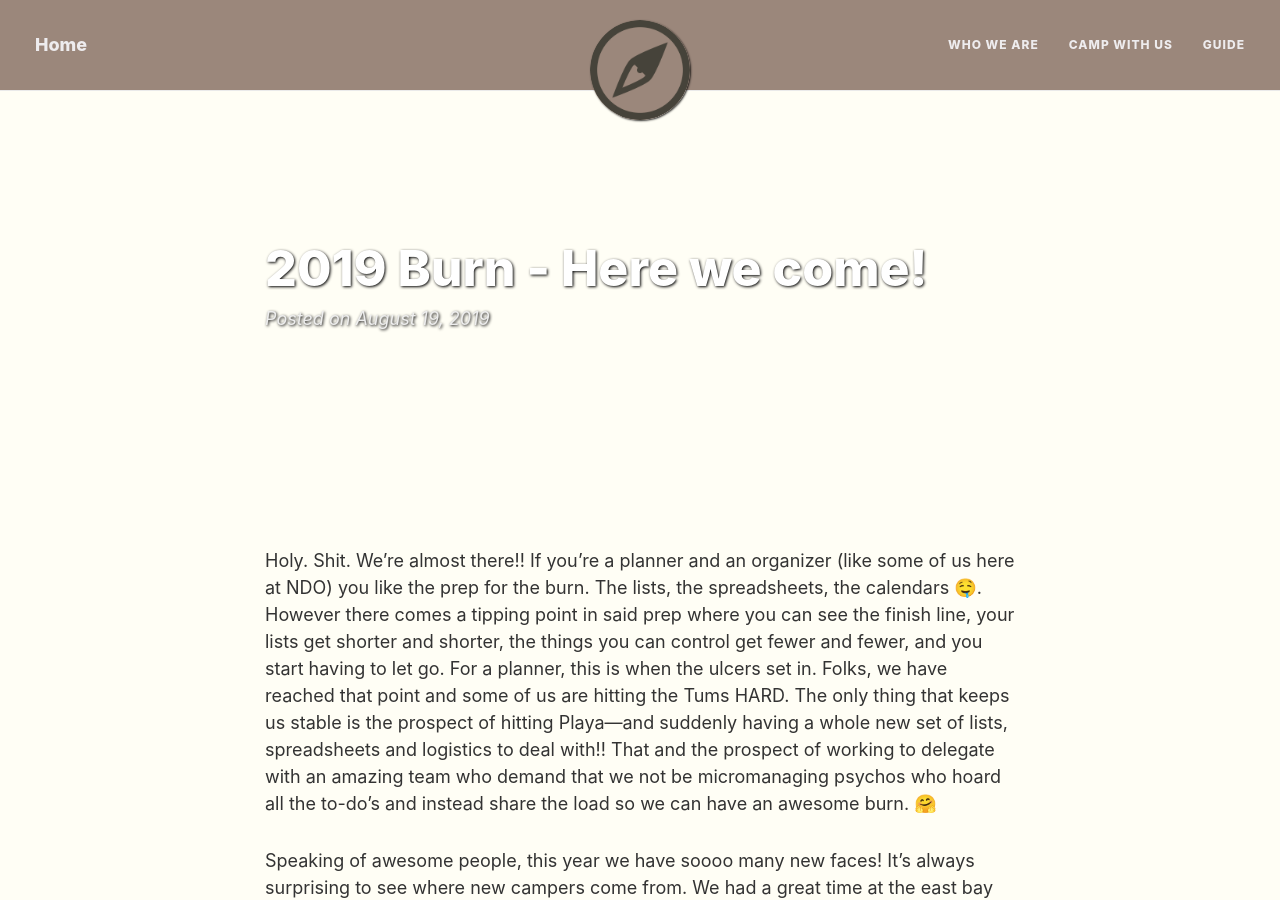
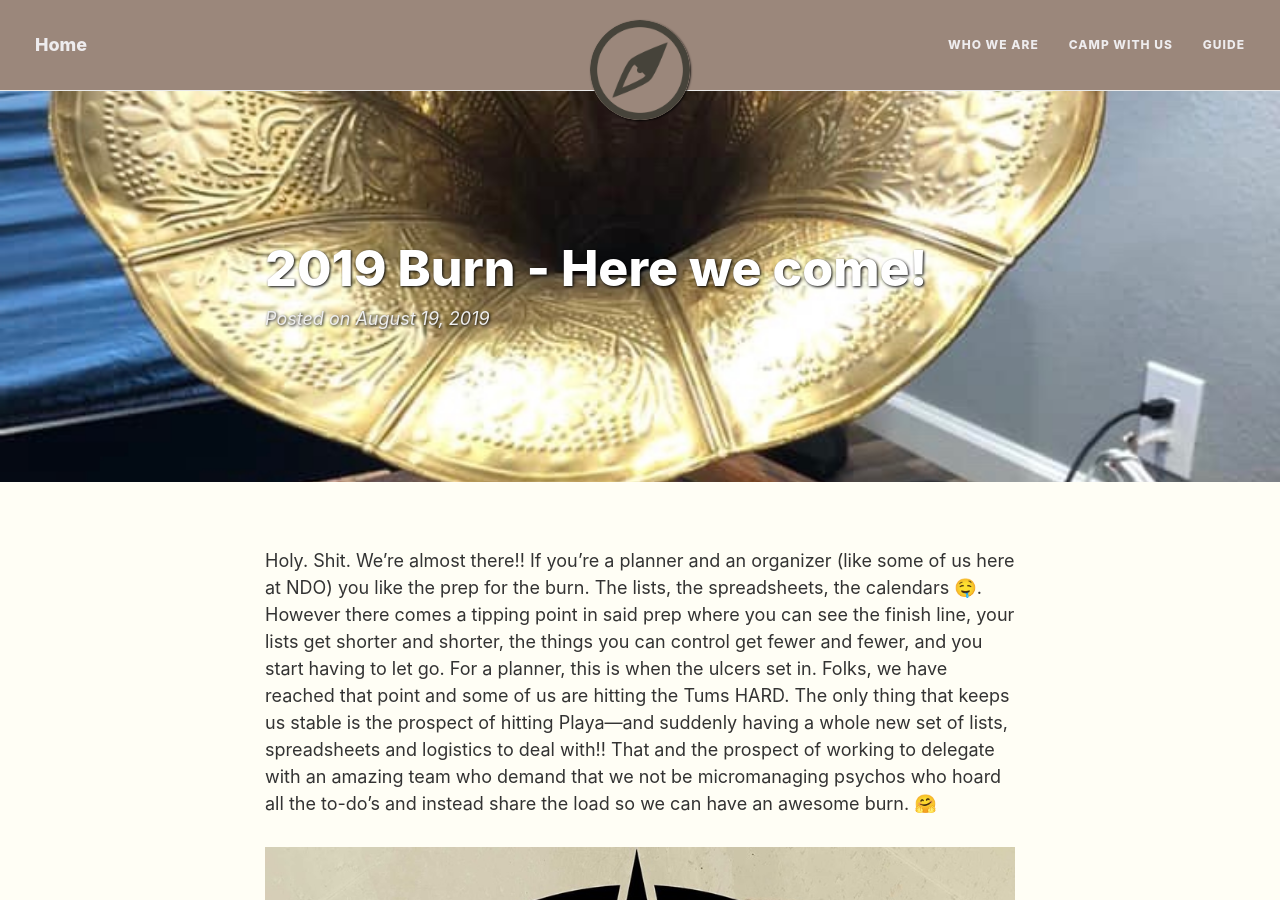
Before and after one commit to thenewdesertoutpost/newdesertoutpost.github.io, a Jekyll site: the page built from _posts/2019-08-19-pre-burn.md, in a window 1280 px wide and 900 px high. Built offline with Jekyll 4.4.1, drawn with Linux system fonts in a browser that asks for light colours; nearby versions of some CDN libraries.

Commit message:
Update 2019-08-19-pre-burn.md

```diff
--- a/_posts/2019-08-19-pre-burn.md
+++ b/_posts/2019-08-19-pre-burn.md
@@ -1,16 +1,24 @@
 ---
 layout: post
 title: 2019 Burn - Here we come!
-bigimg: img/posts/2AA76AA2-E24D-4613-AE29-580CE79B0BAA.jpeg
+bigimg: /img/posts/A71543F4-A71F-4CB4-9EAA-6F1EFD154F6F.jpeg
 ---
 
 Holy. Shit. We’re almost there!!
 If you’re a planner and an organizer (like some of us here at NDO) you like the prep for the burn. The lists, the spreadsheets, the calendars  🤤. However there comes a tipping point in said prep where you can see the finish line, your lists get shorter and shorter, the things you can control get fewer and fewer, and you start having to let go. For a planner, this is when the ulcers set in. Folks, we have reached that point and some of us are hitting the Tums HARD. The only thing that keeps us stable is the prospect of hitting Playa—and suddenly having a whole new set of lists, spreadsheets and logistics to deal with!! That and the prospect of working to delegate with an amazing team who demand that we not be micromanaging psychos who hoard all the to-do’s and instead share the load so we can have an awesome burn. 🤗
 
+![New Logo](/img/posts/08920D23-74DC-47A3-AB5B-053DEB11D392.jpeg)
+
 Speaking of awesome people, this year we have soooo many new faces! It’s always surprising to see where new campers come from. We had a great time at the east bay theme camp speed dating event where we acquired several new virgins for sacrif—joining our happy family. Having never done actual speed dating, we felt this was the best manifestation of the activity. We also got several referrals from other camps that are taking a year off, which means seasoned burners who are ready to bite the ass off of black rock city. Also, coworkers came out of the woodwork. Lots of people give side eye at the burning with coworkers thing, but really, nothing says team building and cross functional synergy like viciously swearing half naked in the blazing sun while attempting to assemble a tensegrity structure.
+
+![]()
 
 This year is a growth year for NDO. As a baby camp we try to bring a lot of interactivity to the burn and this year it’s non-stop events. We like creating a relaxed space for burners to hang out, mingle, and share stories. Check out our events through the week in the what where when guide or in our shameless plugs on Facebook! Despite a last minute glitch that prevented one of our favorite leads from burning this year, we’re stoked for a pun laiden, hella bougie cheese and salty meat happy hour on Thursday. We are also highly pleased with the culmination of some ridiculous crafting sessions that lead to this picture. Swing by to try them out at our safari Olympiad!
 
 In addition to growth, we took the opportunity last year to shed some extra infrastructure. Having inherited 2-3 camps worth of shade, crafting bits, kitchen kit and miscellany was a massive boon in getting ourselves set up but as a camp of under 30 people we simply didn’t need it. Without going into mind numbing logistical details, our shedding of an entire shipping container’s of stuff and a coveted spot in burning man’s container storage facility has simplified our processes and helped our friend’s camp gain some much needed infrastructure.
 
+
+
 Our last days before early access opens for our set up crew to get in are usually frantic, and this year is no exception. Suddenly crafting projects need to get wrapped up, last minute changes are surfacing and the rubber of all the logistical details that we’ve planned for are meeting the proverbial road. But with everything being set in motion, we’re all able to feel the excitement of the next couple weeks: looking forward to making new friends, the mind blowing art, the chaos outings and lazy days. All the big and little things that keep us coming back to burning man and make it our home.
+
+![Explorer Map](/img/posts/FC6AA0C2-8D0D-4323-AD02-67FAC7555B36.jpeg)
```
